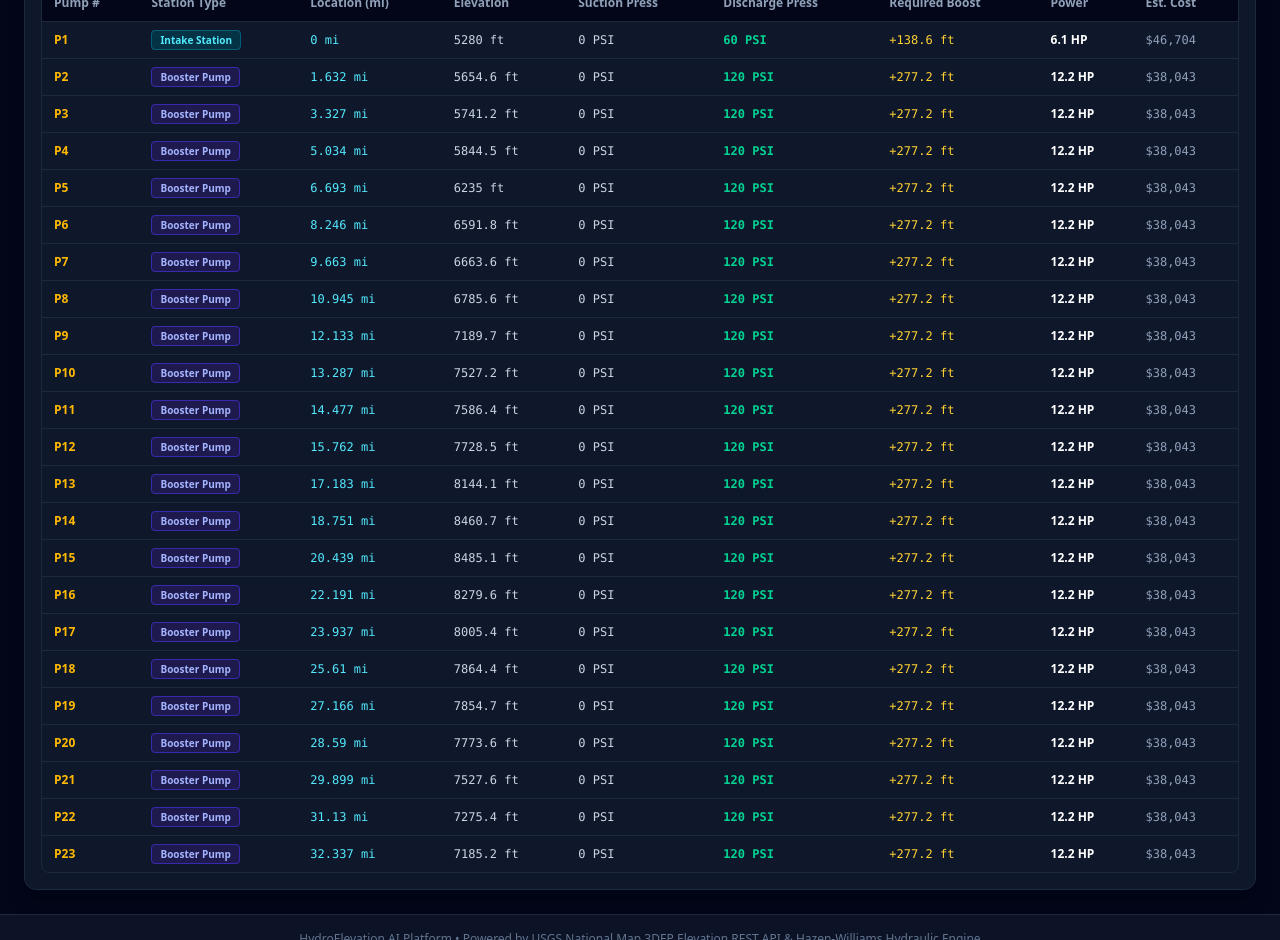
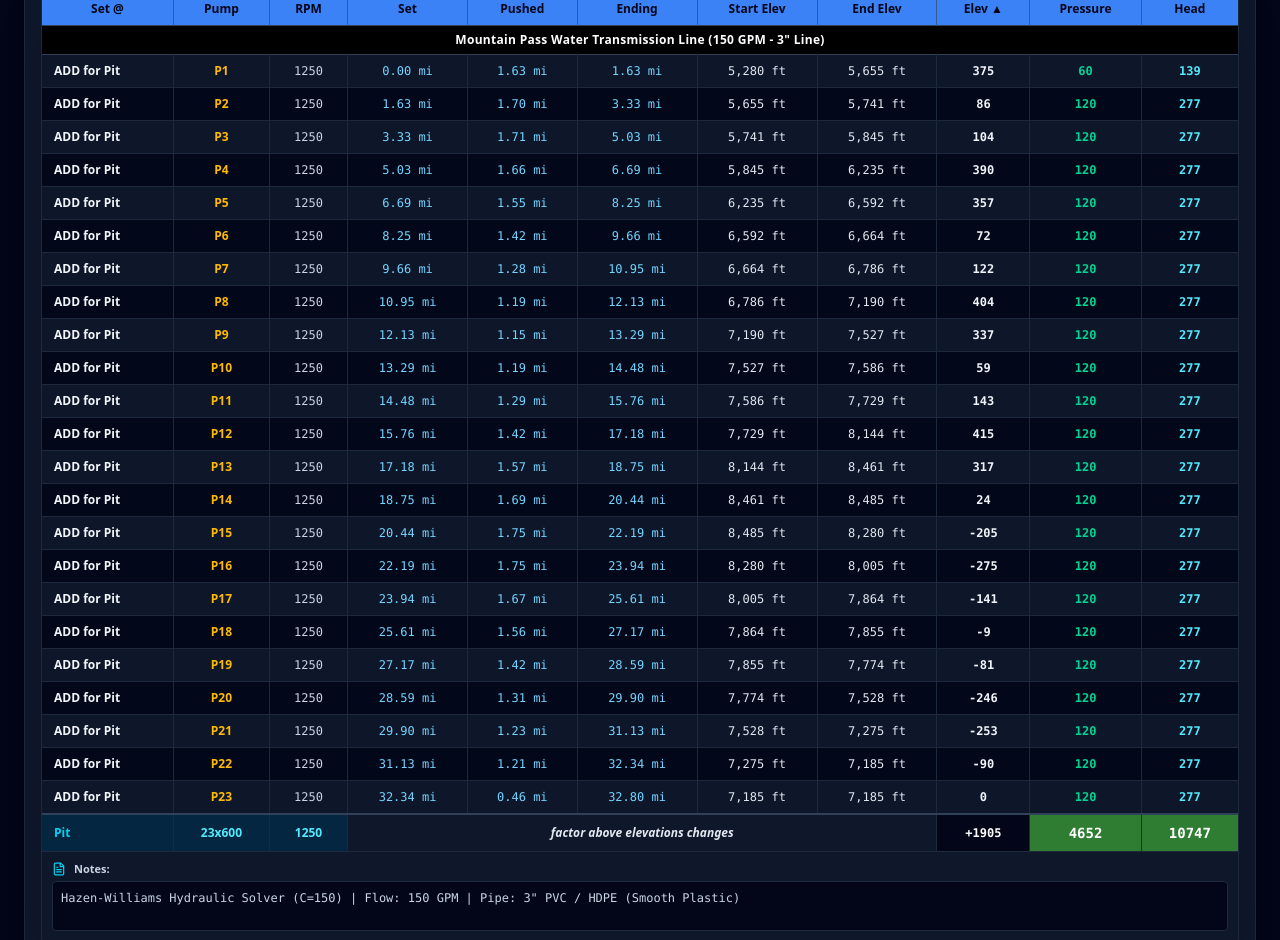
Before and after one commit to gandlsuperuser/FlowPro, a Next.js app: page / in a window 1280 px wide. Shown: the part 1860-2800 px from the top of the page. Built offline with nearby package versions, Linux system fonts and the light colour scheme; no server answers.

Commit message:
Update Pump Location Summary table to match exact engineering spreadsheet specification

```diff
--- a/src/components/PumpOptimizationSummary.tsx
+++ b/src/components/PumpOptimizationSummary.tsx
@@ -2,7 +2,7 @@
 
 import React, { useState } from 'react';
 import { HydraulicCalculationResult, HydraulicConfig, PipelineGeometry } from '../lib/types';
-import { Zap, Cpu, DollarSign, Calculator, Layers, ChevronDown, ChevronUp, CheckCircle, ShieldCheck } from 'lucide-react';
+import { Zap, Calculator, ChevronDown, ChevronUp, FileText } from 'lucide-react';
 
 interface PumpOptimizationSummaryProps {
   geometry: PipelineGeometry;
@@ -16,16 +16,60 @@ export const PumpOptimizationSummary: React.FC<PumpOptimizationSummaryProps> = (
   config,
 }) => {
   const [showMathDetails, setShowMathDetails] = useState(false);
+  const [notes, setNotes] = useState<string>(
+    `Hazen-Williams Hydraulic Solver (C=${config.cFactor}) | Flow: ${config.flowRateGPM} ${config.units === 'metric' ? 'L/s' : 'GPM'} | Pipe: ${config.pipeDiameterInches}" ${config.pipeMaterial}`
+  );
 
   const isMetric = config.units === 'metric';
   const unitHead = isMetric ? 'm' : 'ft';
   const unitPress = isMetric ? 'Bar' : 'PSI';
   const unitFlow = isMetric ? 'L/s' : 'GPM';
-  const unitDia = isMetric ? 'mm' : 'in';
+
+  const coords = geometry.coordinates;
+  const firstCoord = coords[0];
+  const lastCoord = coords[coords.length - 1];
+
+  // Calculate table segment rows matching the exact engineering spreadsheet spec
+  const segmentRows = hydraulics.pumps.map((pump, idx) => {
+    const isLast = idx === hydraulics.pumps.length - 1;
+    const nextPump = !isLast ? hydraulics.pumps[idx + 1] : null;
+
+    const setDist = pump.distanceFromStart;
+    const endingDist = nextPump ? nextPump.distanceFromStart : geometry.stats.totalLength;
+    const pushedDist = Number((endingDist - setDist).toFixed(2));
+
+    const startElev = Math.round(pump.elevation);
+    const endElev = nextPump ? Math.round(nextPump.elevation) : Math.round(lastCoord?.elevation || pump.elevation);
+    const elevDelta = endElev - startElev;
+
+    const pressureVal = Math.round(pump.dischargePressure);
+    const headVal = Math.round(isMetric ? pump.requiredHeadBoost : pump.dischargePressure * 2.31);
+
+    return {
+      setAt: idx === 0 ? 'ADD for Pit' : 'ADD for Pit',
+      pumpName: `P${pump.pumpNumber}`,
+      rpm: 1250,
+      setDist: `${setDist.toFixed(2)} mi`,
+      pushedDist: `${pushedDist.toFixed(2)} mi`,
+      endingDist: `${endingDist.toFixed(2)} mi`,
+      startElev: `${startElev.toLocaleString()} ${unitHead}`,
+      endElev: `${endElev.toLocaleString()} ${unitHead}`,
+      elevDeltaNum: elevDelta,
+      elevDeltaStr: elevDelta > 0 ? `${elevDelta}` : `${elevDelta}`,
+      pressure: pressureVal,
+      head: headVal,
+    };
+  });
+
+  const totalElevDelta = segmentRows.reduce((acc, r) => acc + r.elevDeltaNum, 0);
+  const totalPressure = Math.round(
+    isMetric ? hydraulics.totalDynamicHeadFeet * 0.0298 : hydraulics.totalDynamicHeadFeet / 2.31
+  );
+  const totalHead = Math.round(isMetric ? hydraulics.totalDynamicHeadFeet * 0.3048 : hydraulics.totalDynamicHeadFeet);
 
   return (
     <div className="bg-slate-900 border border-slate-800 rounded-xl p-4 shadow-xl text-white space-y-5">
-      {/* Title */}
+      {/* Title Header */}
       <div className="flex flex-col md:flex-row md:items-center justify-between gap-2 border-b border-slate-800 pb-3">
         <div>
           <div className="flex items-center space-x-2">
@@ -49,7 +93,7 @@ export const PumpOptimizationSummary: React.FC<PumpOptimizationSummaryProps> = (
         </button>
       </div>
 
-      {/* Metric Cards Grid */}
+      {/* Top Metric Cards */}
       <div className="grid grid-cols-2 sm:grid-cols-3 lg:grid-cols-6 gap-3">
         <div className="bg-slate-950/80 border border-slate-800 rounded-lg p-3 text-center">
           <p className="text-[10px] text-slate-400 font-medium">Pumps Required</p>
@@ -98,7 +142,7 @@ export const PumpOptimizationSummary: React.FC<PumpOptimizationSummaryProps> = (
         </div>
       </div>
 
-      {/* Transparent Math & Calculation Formulas Accordion */}
+      {/* Calculation Formulas Accordion */}
       {showMathDetails && (
         <div className="bg-slate-950 border border-cyan-900/60 rounded-xl p-4 space-y-3 text-xs text-slate-300">
           <div className="flex items-center space-x-2 font-bold text-cyan-400 border-b border-slate-800 pb-2">
@@ -108,7 +152,7 @@ export const PumpOptimizationSummary: React.FC<PumpOptimizationSummaryProps> = (
 
           <div className="grid grid-cols-1 md:grid-cols-2 gap-4">
             <div className="space-y-2">
-              <p className="font-semibold text-white">1. Hazen-Williams Friction Head Loss (Imperial):</p>
+              <p className="font-semibold text-white">1. Hazen-Williams Friction Head Loss:</p>
               <div className="bg-slate-900 p-2.5 rounded font-mono text-[11px] text-cyan-300 border border-slate-800">
                 h_f = 0.002083 × L × (100 / C)^1.852 × (Q^1.852 / d^4.8655)
               </div>
@@ -132,50 +176,129 @@ export const PumpOptimizationSummary: React.FC<PumpOptimizationSummaryProps> = (
         </div>
       )}
 
-      {/* Recommended Pumps Schedule Table */}
-      <div className="space-y-2">
+      {/* Custom Engineering Pump Schedule Table (Exact Match to User Reference Spec) */}
+      <div className="space-y-2 pt-2">
         <div className="flex items-center justify-between">
           <h3 className="text-xs font-bold text-slate-200 uppercase tracking-wider">
-            Recommended Booster Pump Locations &amp; Sizing Schedule
+            Pump Location Summary Table
           </h3>
-          <span className="text-[10px] text-slate-400">
-            Maintains pressure between {config.minPressurePSI} and {config.maxPressurePSI} {unitPress}
+          <span className="text-[10px] text-slate-400 font-mono">
+            {geometry.name} ({config.flowRateGPM} {unitFlow} @ {config.pipeDiameterInches}&quot;)
           </span>
         </div>
 
-        <div className="overflow-x-auto border border-slate-800 rounded-lg">
-          <table className="w-full text-left text-xs">
-            <thead className="bg-slate-950 text-slate-400 font-semibold border-b border-slate-800">
+        <div className="overflow-x-auto border border-slate-800 rounded-lg shadow-2xl">
+          <table className="w-full text-center text-xs font-sans border-collapse">
+            {/* Header Row (Blue Spec) */}
+            <thead className="bg-[#3b82f6] text-slate-950 font-extrabold border-b border-slate-700">
               <tr>
-                <th className="px-3 py-2.5">Pump #</th>
-                <th className="px-3 py-2.5">Station Type</th>
-                <th className="px-3 py-2.5">Location (mi)</th>
-                <th className="px-3 py-2.5">Elevation</th>
-                <th className="px-3 py-2.5">Suction Press</th>
-                <th className="px-3 py-2.5">Discharge Press</th>
-                <th className="px-3 py-2.5">Required Boost</th>
-                <th className="px-3 py-2.5">Power</th>
-                <th className="px-3 py-2.5">Est. Cost</th>
+                <th className="px-3 py-2 border-r border-slate-700/60">Set @</th>
+                <th className="px-3 py-2 border-r border-slate-700/60">Pump</th>
+                <th className="px-3 py-2 border-r border-slate-700/60">RPM</th>
+                <th className="px-3 py-2 border-r border-slate-700/60">Set</th>
+                <th className="px-3 py-2 border-r border-slate-700/60">Pushed</th>
+                <th className="px-3 py-2 border-r border-slate-700/60">Ending</th>
+                <th className="px-3 py-2 border-r border-slate-700/60">Start Elev</th>
+                <th className="px-3 py-2 border-r border-slate-700/60">End Elev</th>
+                <th className="px-3 py-2 border-r border-slate-700/60">Elev ▲</th>
+                <th className="px-3 py-2 border-r border-slate-700/60">Pressure</th>
+                <th className="px-3 py-2">Head</th>
               </tr>
             </thead>
-            <tbody className="divide-y divide-slate-800 text-slate-300">
-              {hydraulics.pumps.map((pump) => (
-                <tr key={pump.id} className="hover:bg-slate-850/60 transition-colors">
-                  <td className="px-3 py-2.5 font-bold text-amber-400">P{pump.pumpNumber}</td>
-                  <td className="px-3 py-2.5">
-                    <span className={`px-2 py-0.5 rounded text-[10px] font-semibold ${pump.type === 'Intake Station' ? 'bg-cyan-950 text-cyan-300 border border-cyan-800' : 'bg-indigo-950 text-indigo-300 border border-indigo-800'}`}>
-                      {pump.type}
-                    </span>
+
+            <tbody>
+              {/* Black Sub-Header Banner Row */}
+              <tr className="bg-black text-white font-bold border-b border-slate-700">
+                <td colSpan={11} className="py-1.5 px-4 text-center tracking-wide text-xs">
+                  {geometry.name} ({config.flowRateGPM} {unitFlow} - {config.pipeDiameterInches}&quot; Line)
+                </td>
+              </tr>
+
+              {/* Data Rows */}
+              {segmentRows.map((row, idx) => (
+                <tr
+                  key={idx}
+                  className={`border-b border-slate-800 transition-colors ${
+                    idx % 2 === 0 ? 'bg-slate-900/90' : 'bg-slate-950/90'
+                  } hover:bg-slate-850`}
+                >
+                  <td className="px-3 py-2 font-bold text-slate-100 text-left border-r border-slate-800">
+                    {row.setAt}
                   </td>
-                  <td className="px-3 py-2.5 font-mono text-cyan-300">{pump.distanceFromStart} mi</td>
-                  <td className="px-3 py-2.5 font-mono">{pump.elevation} {unitHead}</td>
-                  <td className="px-3 py-2.5 font-mono">{pump.suctionPressure} {unitPress}</td>
-                  <td className="px-3 py-2.5 font-mono font-bold text-emerald-400">{pump.dischargePressure} {unitPress}</td>
-                  <td className="px-3 py-2.5 font-mono text-amber-300">+{pump.requiredHeadBoost} {unitHead}</td>
-                  <td className="px-3 py-2.5 font-bold text-white">{pump.horsepower} HP</td>
-                  <td className="px-3 py-2.5 font-mono text-slate-400">${pump.estimatedCost.toLocaleString()}</td>
+                  <td className="px-3 py-2 font-bold text-amber-400 border-r border-slate-800">
+                    {row.pumpName}
+                  </td>
+                  <td className="px-3 py-2 font-mono text-slate-300 border-r border-slate-800">
+                    {row.rpm}
+                  </td>
+                  <td className="px-3 py-2 font-mono text-sky-300 border-r border-slate-800">
+                    {row.setDist}
+                  </td>
+                  <td className="px-3 py-2 font-mono text-sky-300 border-r border-slate-800">
+                    {row.pushedDist}
+                  </td>
+                  <td className="px-3 py-2 font-mono text-sky-300 border-r border-slate-800">
+                    {row.endingDist}
+                  </td>
+                  <td className="px-3 py-2 font-mono text-slate-200 border-r border-slate-800">
+                    {row.startElev}
+                  </td>
+                  <td className="px-3 py-2 font-mono text-slate-200 border-r border-slate-800">
+                    {row.endElev}
+                  </td>
+                  <td className="px-3 py-2 font-mono text-slate-100 font-bold border-r border-slate-800">
+                    {row.elevDeltaStr}
+                  </td>
+                  <td className="px-3 py-2 font-mono text-emerald-400 font-bold border-r border-slate-800">
+                    {row.pressure}
+                  </td>
+                  <td className="px-3 py-2 font-mono text-cyan-300 font-bold">
+                    {row.head}
+                  </td>
                 </tr>
               ))}
+
+              {/* Total / Factor Summary Row (Green Highlight Boxes for Pressure & Head) */}
+              <tr className="bg-slate-950 font-bold border-t-2 border-slate-700">
+                <td className="px-3 py-2 text-cyan-400 bg-sky-950/80 font-bold border-r border-slate-800 text-left">
+                  Pit
+                </td>
+                <td className="px-3 py-2 text-cyan-300 bg-sky-950/80 border-r border-slate-800">
+                  {hydraulics.pumpsRequired}x{Math.round(config.flowRateGPM * 4)}
+                </td>
+                <td className="px-3 py-2 text-cyan-300 bg-sky-950/80 border-r border-slate-800">
+                  1250
+                </td>
+                <td colSpan={5} className="px-3 py-2 text-slate-200 bg-slate-900 border-r border-slate-800 font-semibold text-center italic">
+                  factor above elevations changes
+                </td>
+                <td className="px-3 py-2 font-mono text-white bg-slate-850 border-r border-slate-800">
+                  {totalElevDelta > 0 ? `+${totalElevDelta}` : totalElevDelta}
+                </td>
+                <td className="px-3 py-2 font-mono text-white bg-[#2e7d32] border-r border-slate-800 font-extrabold text-sm">
+                  {totalPressure}
+                </td>
+                <td className="px-3 py-2 font-mono text-white bg-[#2e7d32] font-extrabold text-sm">
+                  {totalHead}
+                </td>
+              </tr>
+
+              {/* Editable Notes Row */}
+              <tr className="bg-slate-900 border-t border-slate-800">
+                <td colSpan={11} className="p-2.5 text-left">
+                  <div className="flex items-center space-x-2 mb-1 text-[11px] font-bold text-slate-300">
+                    <FileText className="w-3.5 h-3.5 text-cyan-400" />
+                    <span>Notes:</span>
+                  </div>
+                  <textarea
+                    value={notes}
+                    onChange={(e) => setNotes(e.target.value)}
+                    rows={2}
+                    className="w-full bg-slate-950 border border-slate-800 rounded p-2 text-xs text-slate-300 font-mono focus:border-cyan-500 focus:outline-none resize-none"
+                    placeholder="Enter engineering notes or operational comments..."
+                  />
+                </td>
+              </tr>
             </tbody>
           </table>
         </div>
```
